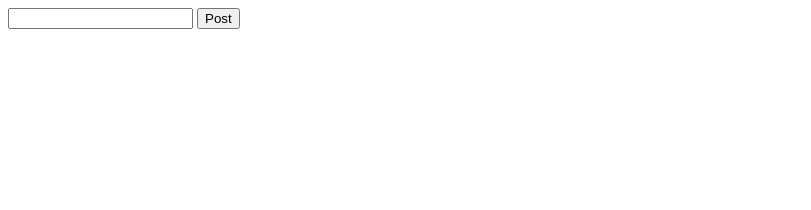
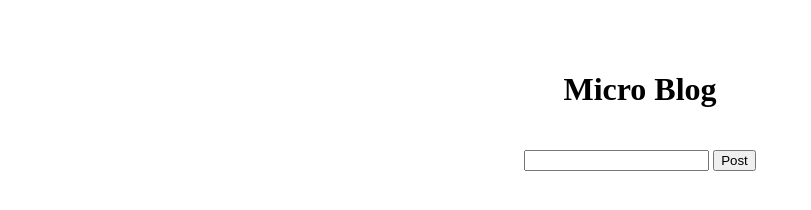
Before and after one commit to stevengo497/Microblog, a plain HTML site: page index.html in a window 1280 px wide. Shown: the whole page, without its empty margins (0-811 px from the left). Drawn offline with Linux system fonts and the light colour scheme.

Commit message:
website centered and some css in place

```diff
--- a/index.html
+++ b/index.html
@@ -5,7 +5,8 @@
 	<link rel="stylesheet" type="text/css" href="style.css">
 </head>
 <body>
-	<form id="blogForm">
+	<h1>Micro Blog</h1>
+	<form id="blogForm" align="center">
 		<input type="text" name="" id="inputBox">
 		<button type="submit" id="buttonPost">Post</button>
 	</form>
--- a/style.css
+++ b/style.css
@@ -1,3 +1,11 @@
 ul {
 	list-style-type: none;
+	text-align: center;
+	padding: 0px;
 }
+
+h1 {
+	text-align: center;
+	padding-top: 50px;
+	padding-bottom: 20px;
+}
```
